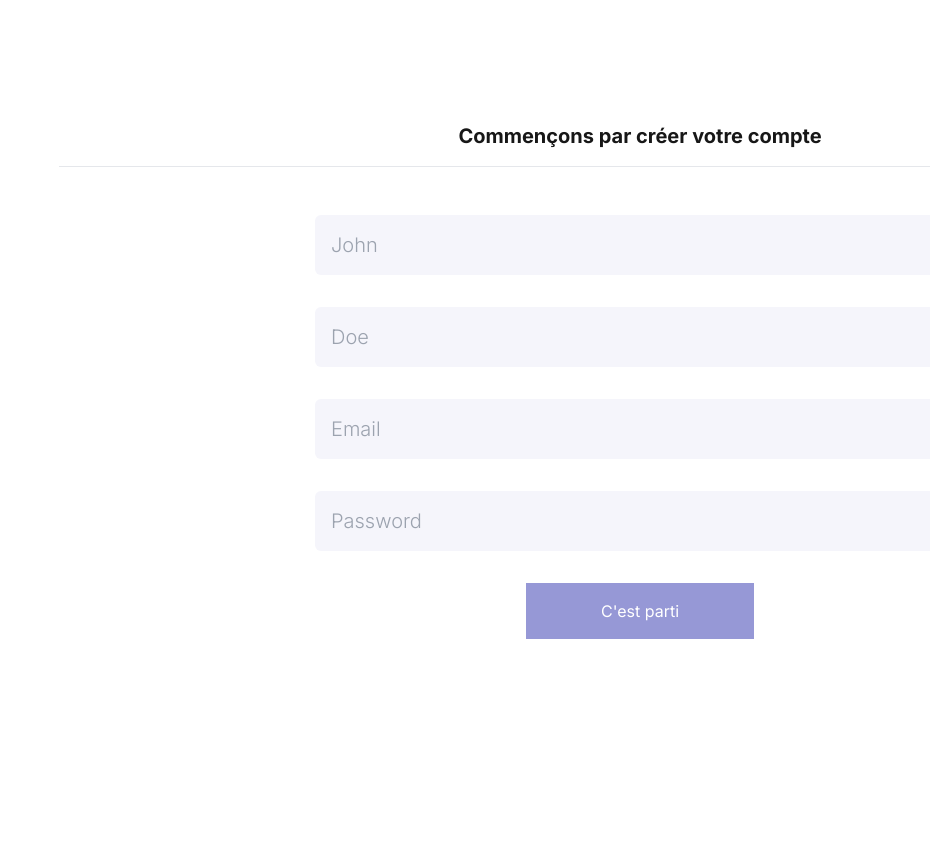
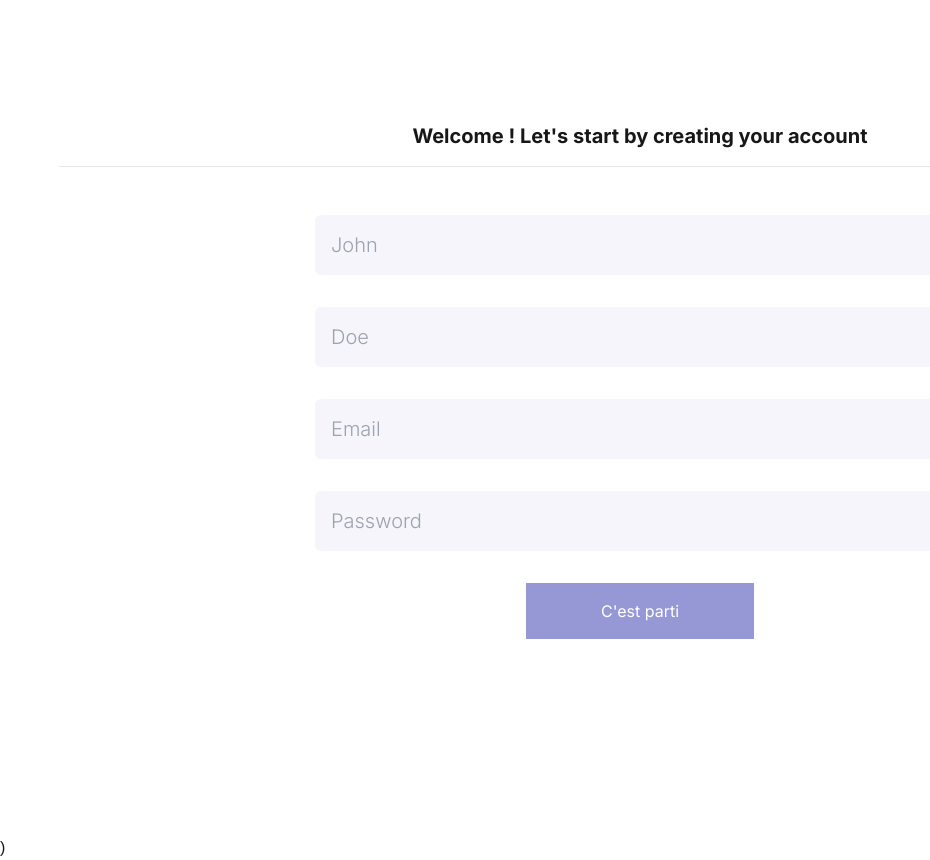
Before and after one commit to sam-sepiol1/cogip-client, a Next.js app: page /register in a window 1280 px wide. Shown: the part 820-1680 px from the top of the page, without its empty margins (0-930 px from the left). Before the commit the page ends 1656 px from the top, so only its background shows below. Built offline with nearby package versions, Linux system fonts and the light colour scheme.

Commit message:
Save commit

```diff
--- a/app/register/page.tsx
+++ b/app/register/page.tsx
@@ -1,20 +1,21 @@
 'use client'
 
 import Login_register_header from "@/app/components/Login_register_header";
-import React, { useState } from "react";
+import React, {useState} from "react";
 import axios from "axios";
 import New_entry_form from "@/app/components/New_entry_form";
+import {redirect} from "next/navigation";
 
 export default function Register() {
     const [dto, setDto] = useState({
         first_name: '',
         last_name: '',
-        role_id: 1,
+        role_id: 3, // Temporairement ajouté comme "membre"
         email: '',
         password: ''
     });
 
-    const [ error, setError ] = useState("");
+    const [error, setError] = useState("");
 
     const handleChange = (name: string, value: string) => {
         setDto((prevDto) => ({
@@ -28,10 +29,14 @@ export default function Register() {
 
         try {
             const response = await axios.post('http://localhost:3000/api/auth/register', dto);
-            console.log(response.data);
-            console.log("Compte créé avec succès");
+            console.log(response);
+
+            redirect('http:localhost:3001/dashboard');
+
+
         } catch (error) {
-            setError(error.response.data.message);
+            console.log("IL N'Y A PAS D'ERREUR !!")
+            setError(`${error.response.data.message}, please try again.`);
             console.error('Error while registering:', error.response.data.message);
         }
     };
@@ -40,7 +45,7 @@ export default function Register() {
         <main>
             <Login_register_header/>
             <New_entry_form
-                title="Commençons par créer votre compte"
+                title="Welcome ! Let's start by creating your account"
                 fields={["first_name", "last_name", "email", "password"]}
                 placeholders={["John", "Doe", "Email", "Password"]}
                 onChange={handleChange}
@@ -48,6 +53,7 @@ export default function Register() {
                 submitText="C'est parti"
                 errorMessage={error}
             />
+            )
         </main>
     )
 }
```
